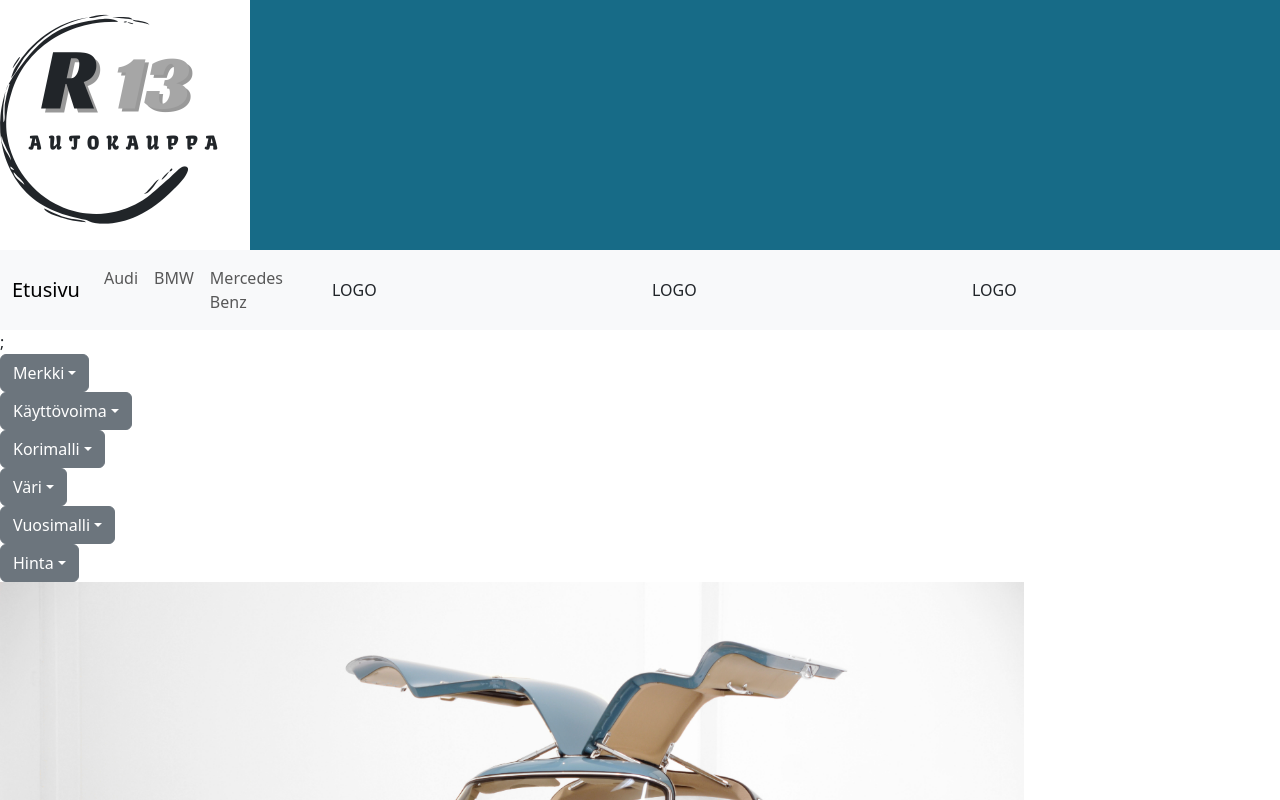
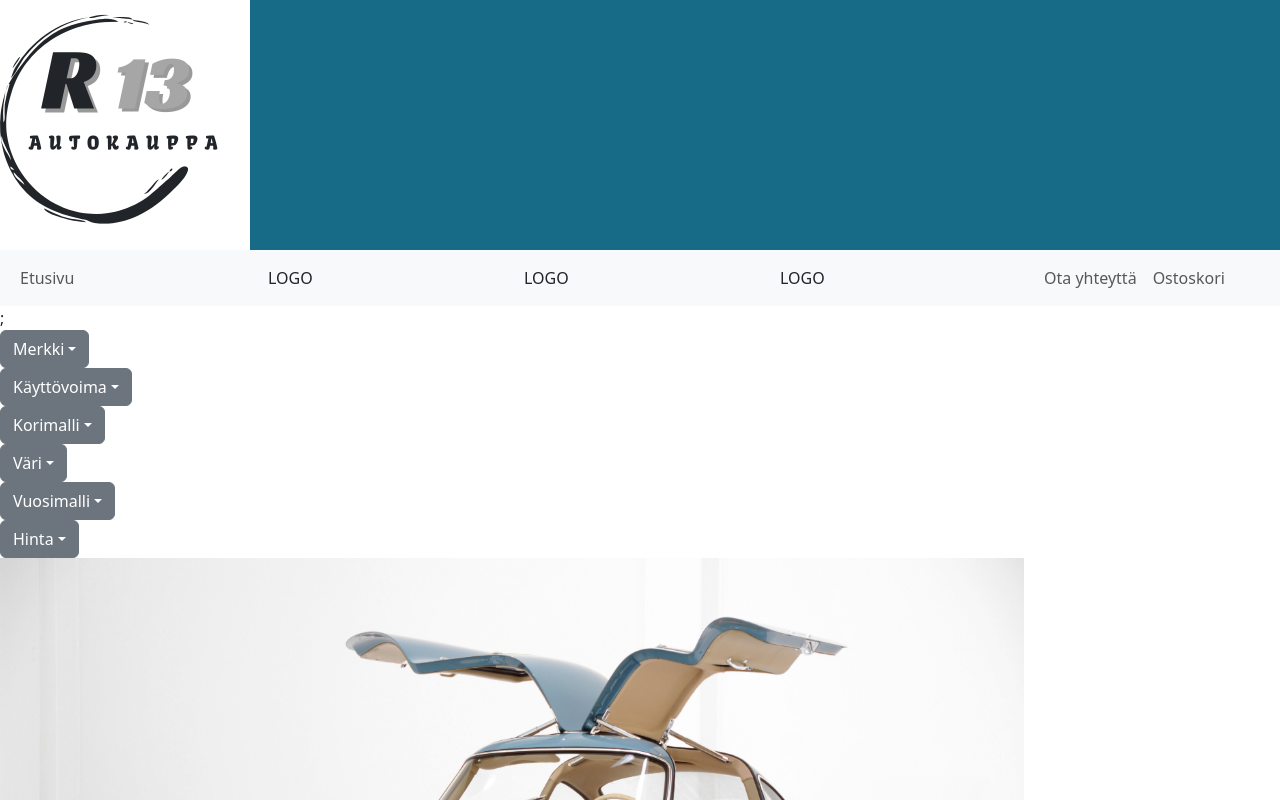
Before and after one commit to saarakentta/R13Verkkopalveluprojekti, a React (Create React App) app: page / in a window 1280 px wide. Shown: the top 800 px of the page. Built offline with nearby package versions, Linux system fonts and the light colour scheme.

Commit message:
navbar edited

```diff
--- a/src/components/navbar.js
+++ b/src/components/navbar.js
@@ -1,23 +1,26 @@
 import Container from "react-bootstrap/Container";
 import Nav from "react-bootstrap/Nav";
 import Navbar from "react-bootstrap/Navbar";
-
 
 function AppNavbar() {
   return (
     <>
       <Navbar bg="light" data-bs-theme="light">
         <Container>
-          <Navbar.Brand href="#home">Etusivu</Navbar.Brand>
           <Nav className="me-auto">
-            <Nav.Link href="#home">Audi</Nav.Link>
-            <Nav.Link href="#features">BMW</Nav.Link>
-            <Nav.Link href="#pricing">Mercedes Benz</Nav.Link>
+            <Nav.Link href="#home">Etusivu</Nav.Link>
           </Nav>
         </Container>
         <Container className="audi-logo">LOGO</Container>
         <Container className="bmw-logo">LOGO</Container>
         <Container className="mb-logo">LOGO</Container>
+
+        <Container>
+          <Nav className="cart">
+            <Nav.Link href="#features">Ota yhteyttä</Nav.Link>
+            <Nav.Link href="#home">Ostoskori</Nav.Link>
+          </Nav>
+        </Container>
       </Navbar>
     </>
   );
```
